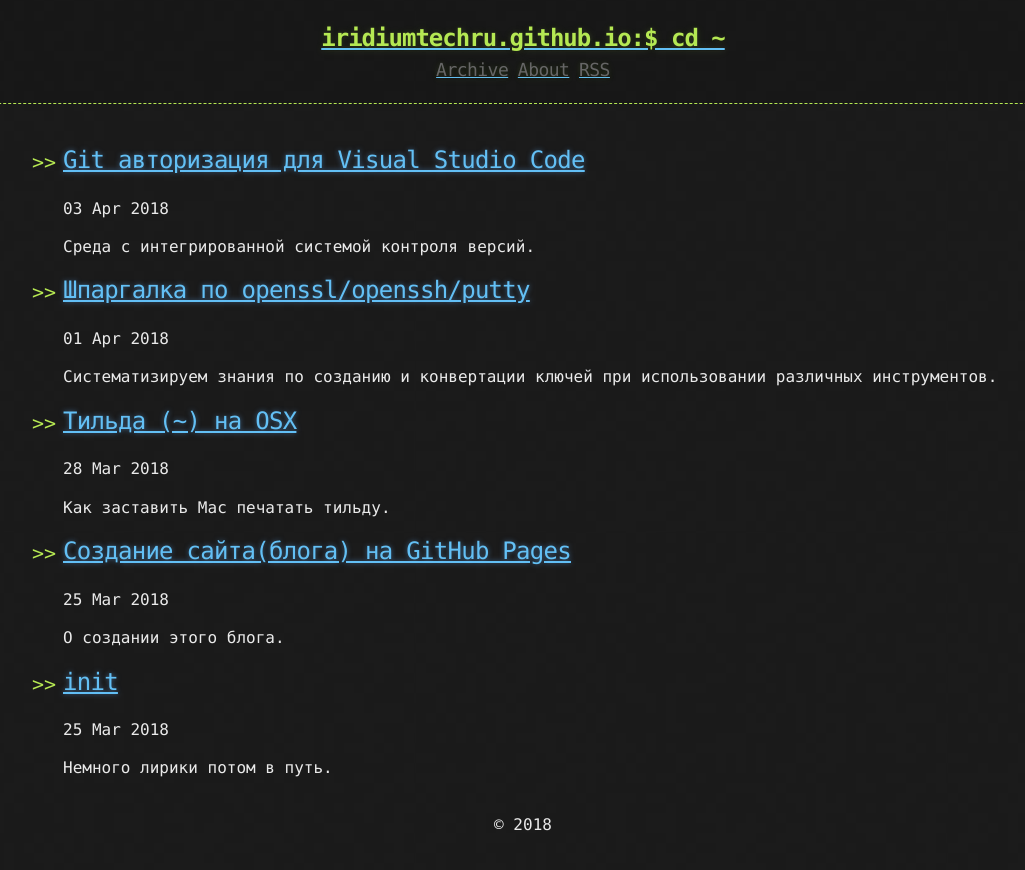
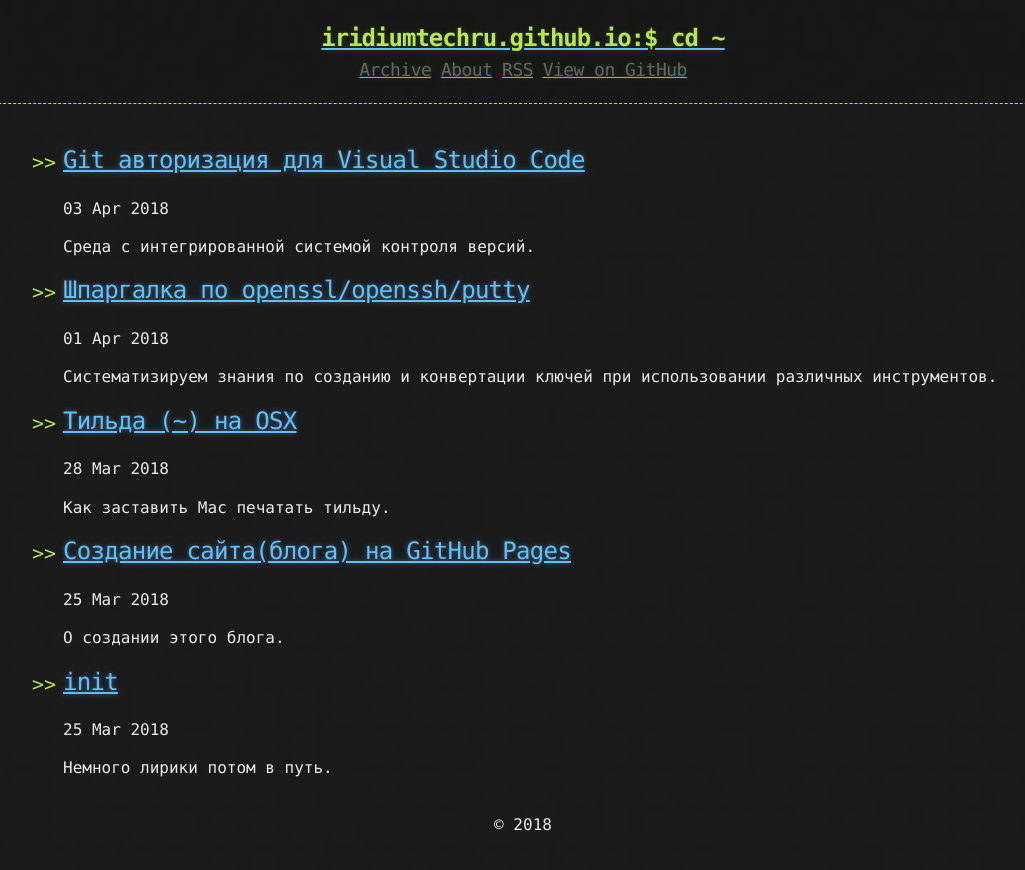
Before and after one commit to iridiumtechru/iridiumtechru.github.io, a Jekyll site: the page built from index.md, in a window 1280 px wide. Shown: the top 870 px of the page, without its empty margins (117-1142 px from the left). Built offline with Jekyll 4.4.1, drawn with Linux system fonts in a browser that asks for light colours; the list of posts is cut into pages by our own code.

Commit message:
github header

```diff
--- a/_includes/links.html
+++ b/_includes/links.html
@@ -1,3 +1,4 @@
 <a href="{{ "/archive" | prepend: site.baseurl | replace: '//', '/' }}"><h2 class="header-link">Archive</h2></a>
 <a href="{{ "/about" | prepend: site.baseurl | replace: '//', '/' }}"><h2 class="header-link">About</h2></a>
 <a href="{{ "/atom.xml" | prepend: site.baseurl | replace: '//', '/' }}"><h2 class="header-link">RSS</h2></a>
+<a href="https://github.com/iridiumtechru/iridiumtechru.github.io"><h2 class="header-link">View on GitHub</h2></a>
```
